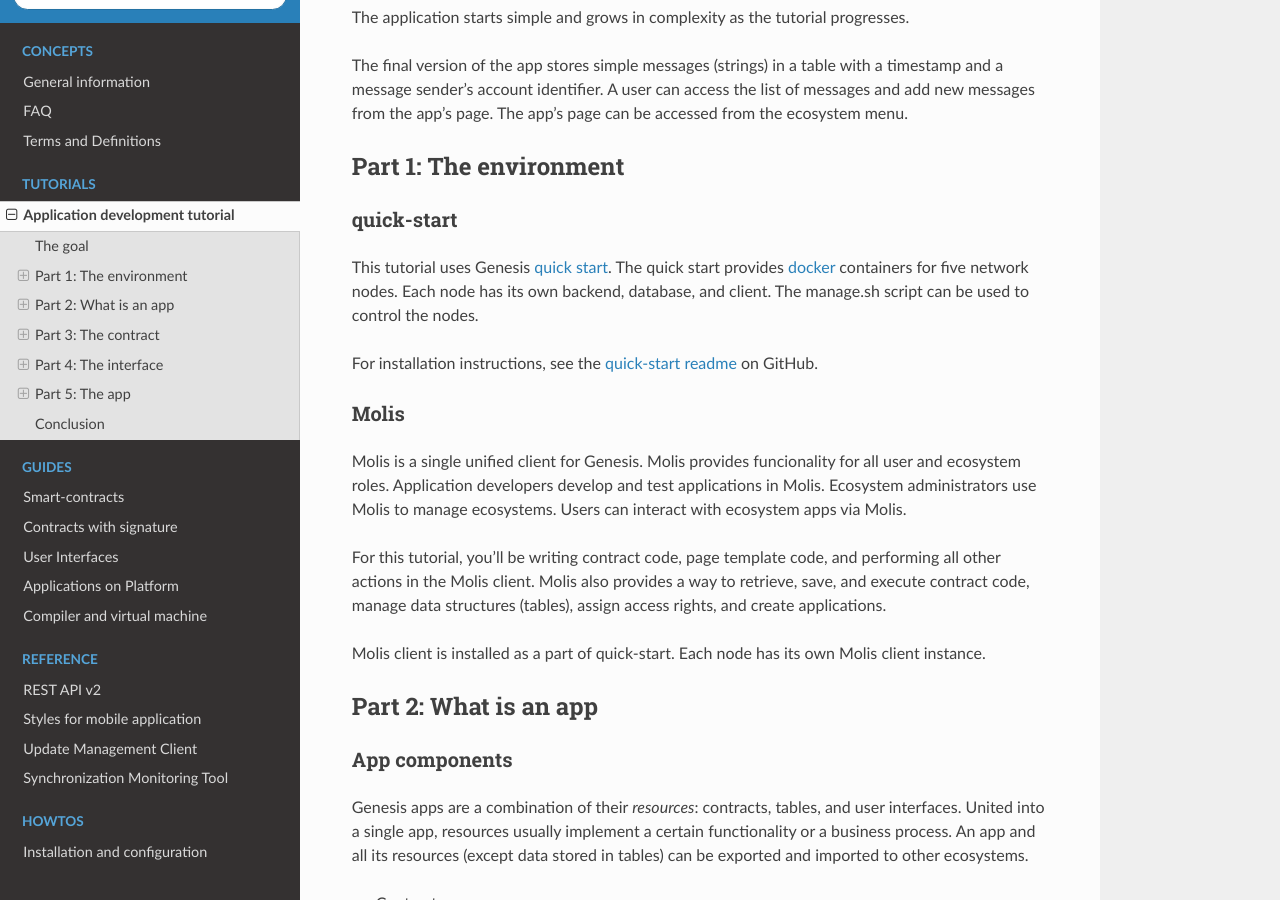
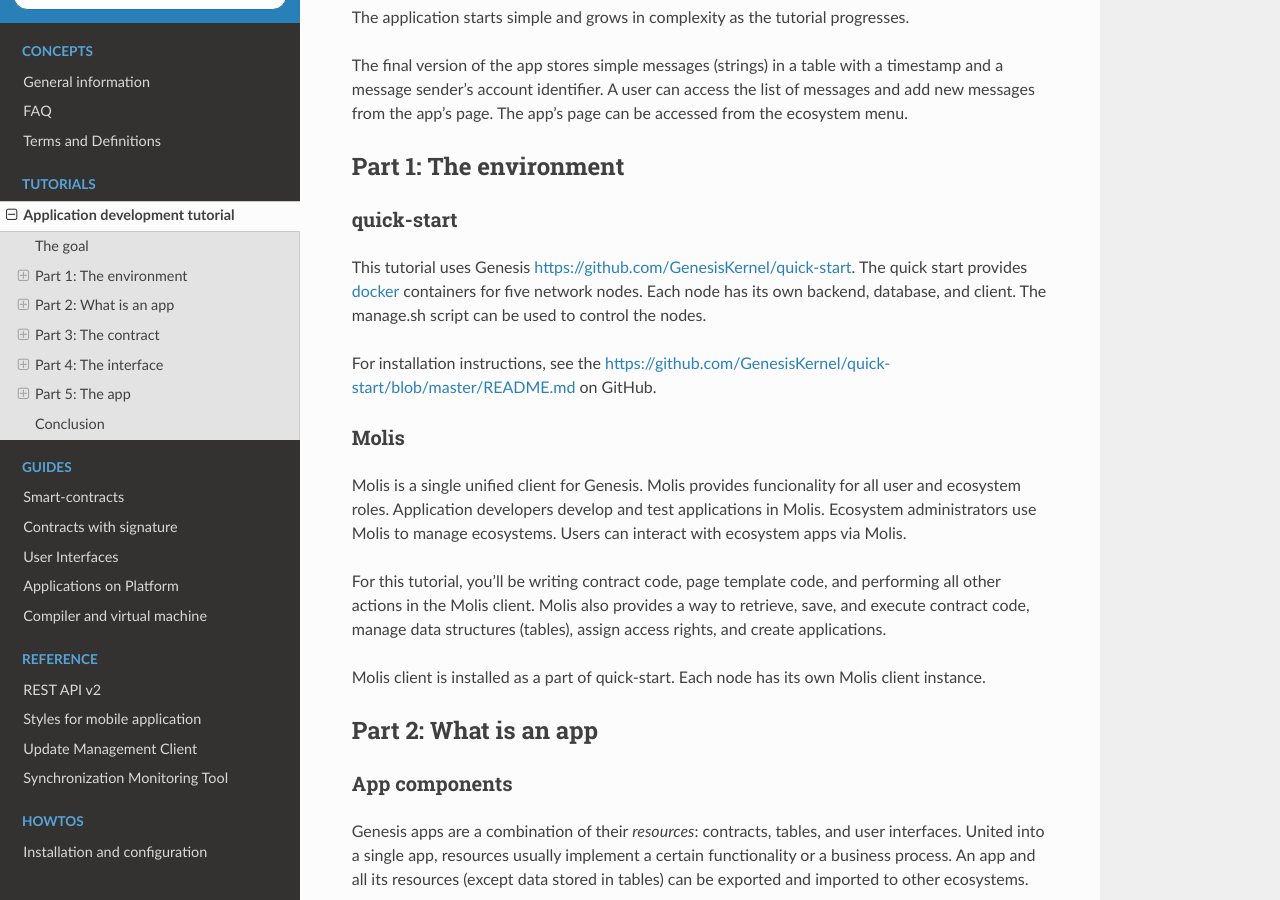
Before and after one commit to AplaProject/apla-docs-en, a Sphinx documentation site: the page built from source/tutorials/app_tutorial.rst, in a window 1280 px wide and 900 px high, scrolled down 306 px. Built offline with Sphinx 7.4.7 and the Read the Docs theme 2.0.0, drawn with Linux system fonts in a browser that asks for light colours; some of the changed lines change nothing that is shown.

Commit message:
Update app_tutorial.rst

```diff
--- a/source/tutorials/app_tutorial.rst
+++ b/source/tutorials/app_tutorial.rst
@@ -42,9 +42,9 @@
 quick-start
 ^^^^^^^^^^^
 
-This tutorial uses |platform| `quick start <quick-start>`_. The quick start provides `docker`_ containers for five network nodes. Each node has its own backend, database, and client. The manage.sh script can be used to control the nodes.
+This tutorial uses |platform| https://github.com/GenesisKernel/quick-start. The quick start provides `docker`_ containers for five network nodes. Each node has its own backend, database, and client. The manage.sh script can be used to control the nodes.
 
-For installation instructions, see the `quick-start readme <quick-start-readme>`_ on GitHub.
+For installation instructions, see the https://github.com/GenesisKernel/quick-start/blob/master/README.md on GitHub.
 
 
 Molis
```
